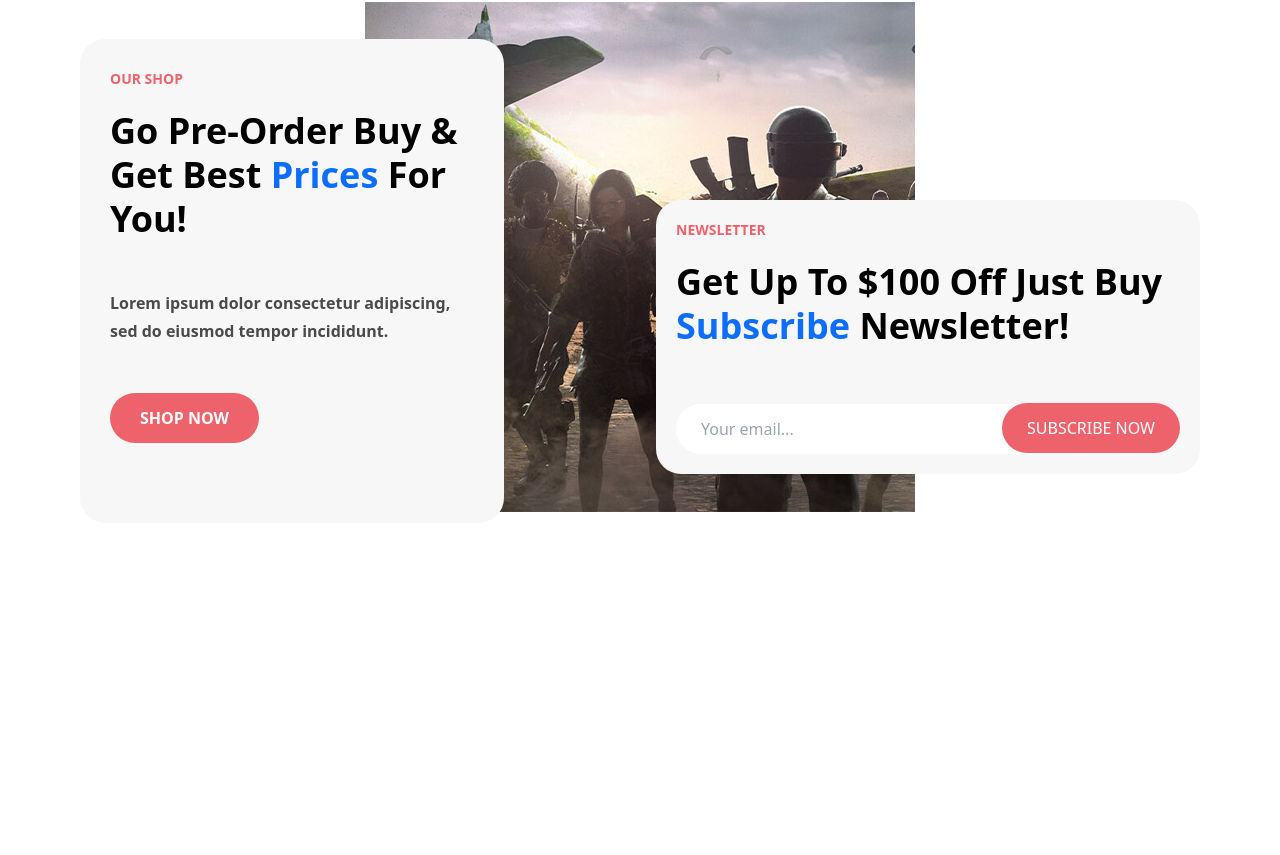
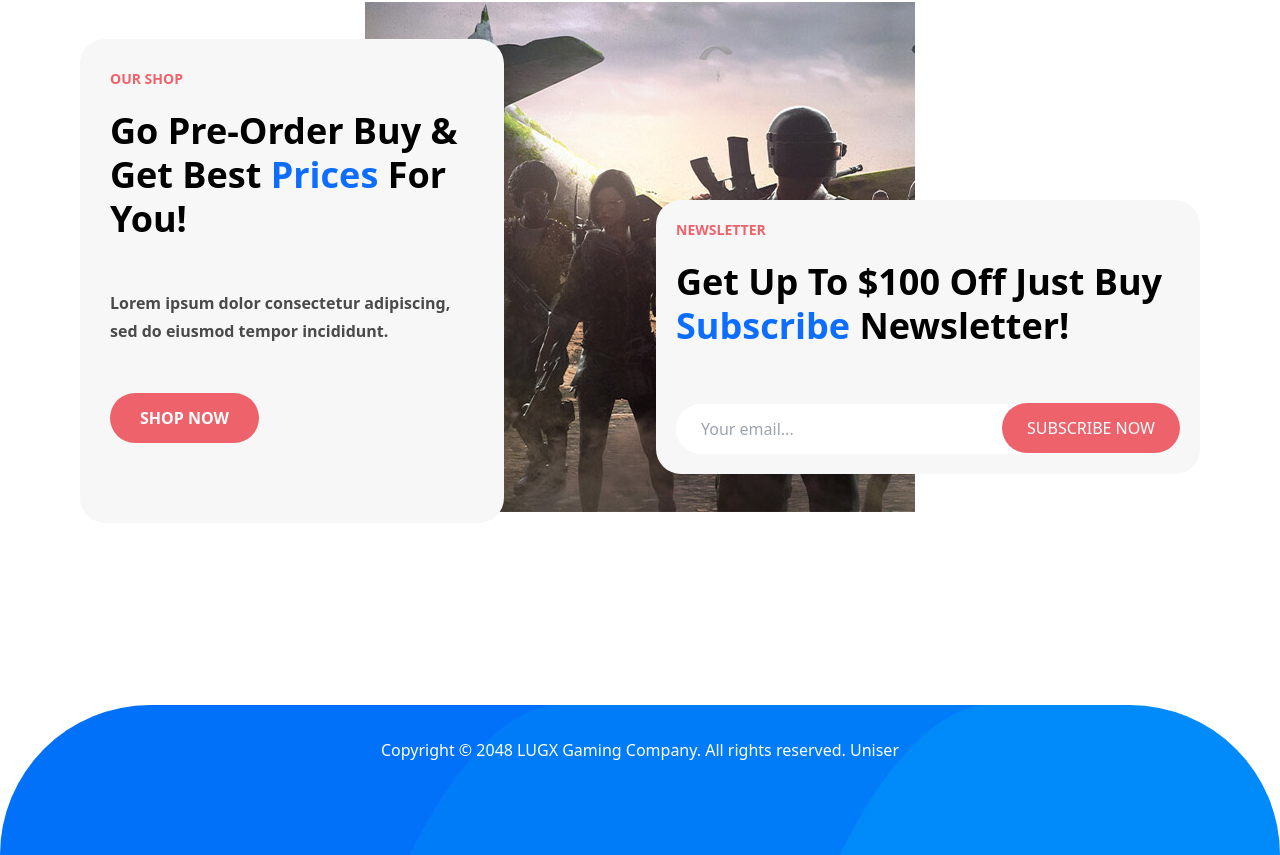
Before and after one commit to varma-cephas/lugx_clone, a website built with Vite: page index.html in a window 1280 px wide. Shown: the part 3159-4014 px from the top of the page. Before the commit the page ends 3714 px from the top, so only its background shows below. Built offline with nearby package versions, Linux system fonts and the light colour scheme.

Commit message:
add core footer section look

```diff
--- a/index.html
+++ b/index.html
@@ -470,6 +470,17 @@
             </div>
         </div>
     </div>
+
+    <footer>
+        <div class="gparent bg-[url(/assets/footer-bg.jpg)] mt-[150px] bg-no-repeat bg-cover bg-[#0071f8] min-h-[150px] rounded-t-[150px]">
+            <div>
+                <p class="text-center leading-[90px] font-[16px] font-medium text-white">
+                    Copyright © 2048 LUGX Gaming Company. All rights reserved.
+                    <a class="relative transition z-3" href="#">Uniser</a>
+                </p>
+            </div>
+        </div>
+    </footer>
     <script src="./js/app.js"></script>
 </body>
 </html>
```
Also changed, not shown: assets/footer-bg.jpg (added), css/output.css.
